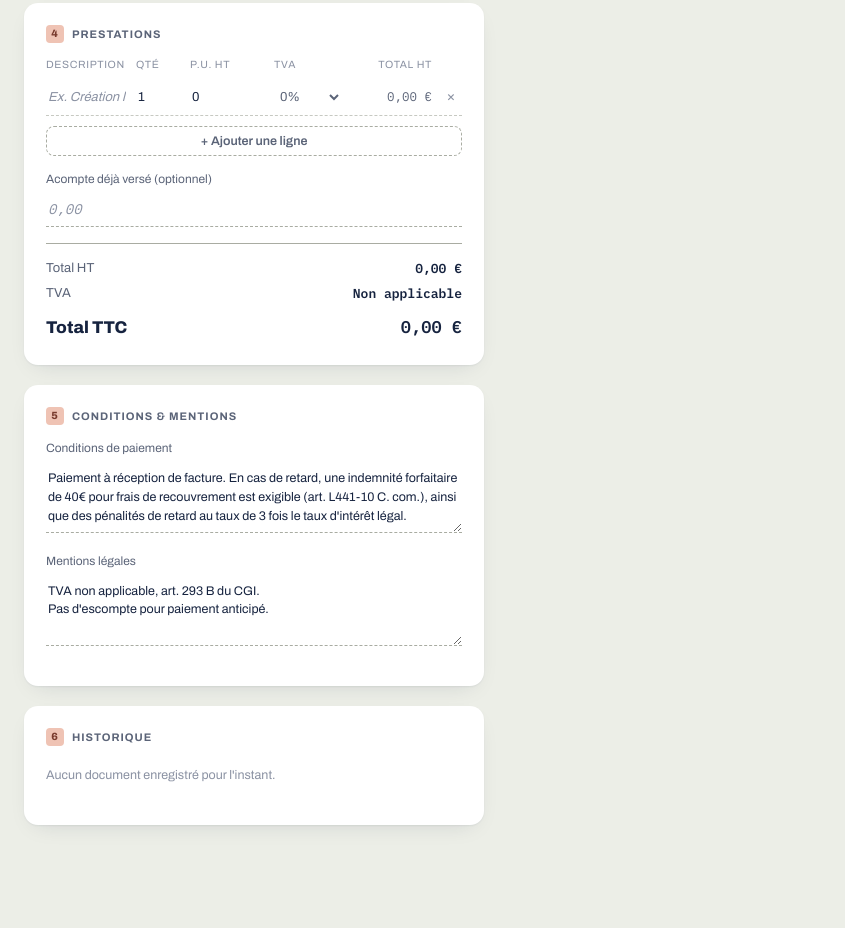
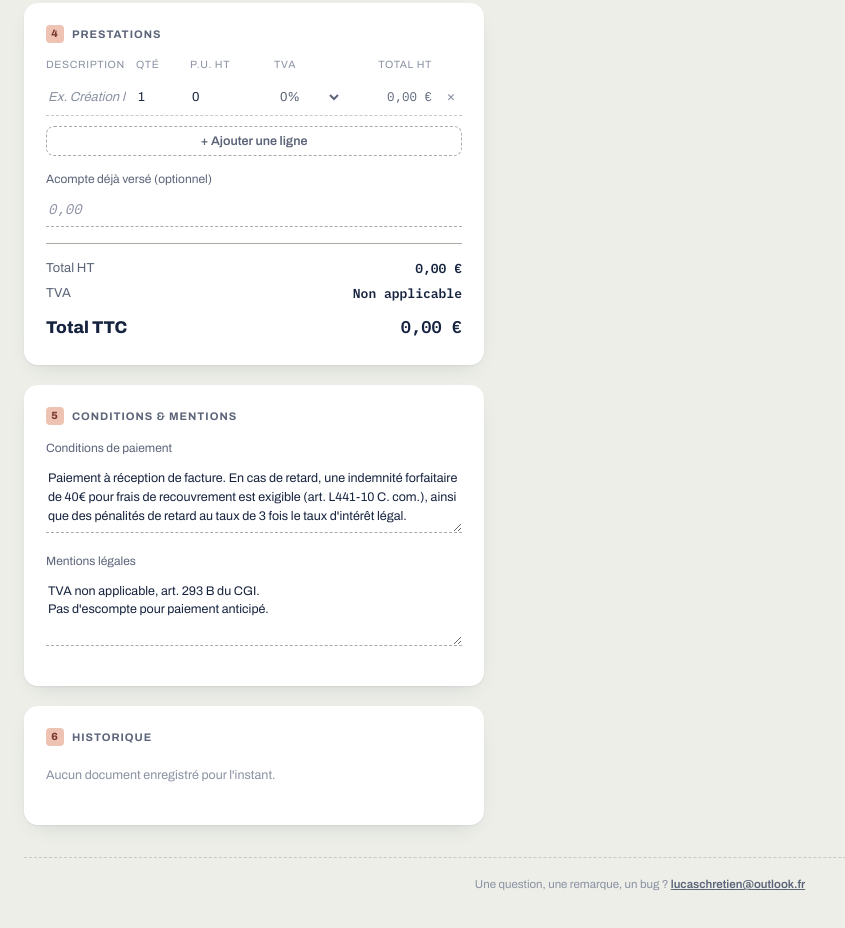
Before and after one commit to Koda5075/carnet-de-factures, a plain HTML site: page index.html in a window 1280 px wide. Shown: the part 1297-2225 px from the top of the page, without its empty margins (0-845 px from the left). Before the commit the page ends 2202 px from the top, so only its background shows below. Drawn offline with nearby package versions, Linux system fonts and the light colour scheme.

Commit message:
Ajoute un contact (email) en pied de page
Nouveau <footer class="page-contact"> après <main>, centré, séparé par un
filet pointillé — lien mailto:lucaschretien@outlook.fr. Caché à l'impression
comme le reste du chrome. Vérifié clair/sombre + 375 px (Playwright headless).

Co-Authored-By: Claude Sonnet 5 <noreply@anthropic.com>
Claude-Session: https://claude.ai/code/session_01MhAWXX9fRSoA4uJUwWs3rc

```diff
--- a/index.html
+++ b/index.html
@@ -496,6 +496,9 @@
   #confirmBody{white-space:pre-line;}
 
   footer{margin-top:22px;text-align:center;font-size:11.5px;color:var(--encre-faible);}
+  .page-contact{margin-top:32px;padding-top:18px;border-top:1px dashed var(--ligne);}
+  .page-contact a{color:var(--encre-douce);font-weight:600;text-decoration:underline;}
+  .page-contact a:hover{color:var(--tampon);}
 
   @media print{
     header,.form-col,.premium-card,.preview-toolbar,footer,.pad-frame::before,.pad-tag,#toasts{display:none !important;}
@@ -705,6 +708,10 @@
       <footer>Plan gratuit : 3 PDF par jour, sans compte, sans envoi de données. Ne remplace pas les conseils d'un expert-comptable — vérifiez les mentions obligatoires liées à votre statut.</footer>
     </div>
   </main>
+
+  <footer class="page-contact">
+    Une question, une remarque, un bug&nbsp;? <a href="mailto:lucaschretien@outlook.fr">lucaschretien@outlook.fr</a>
+  </footer>
 
   <!-- ===================== LICENCE MODAL ===================== -->
   <div class="modal-overlay" id="licenseModal" hidden>
```
